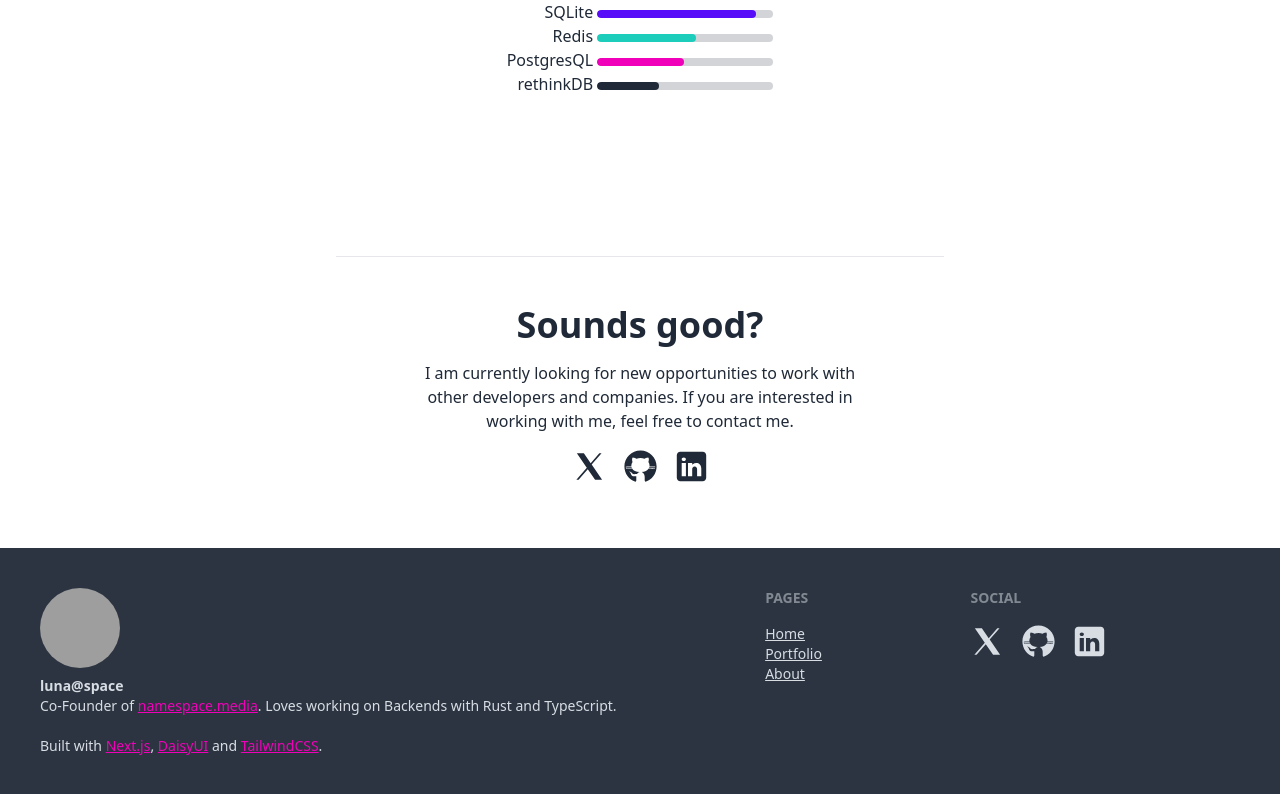
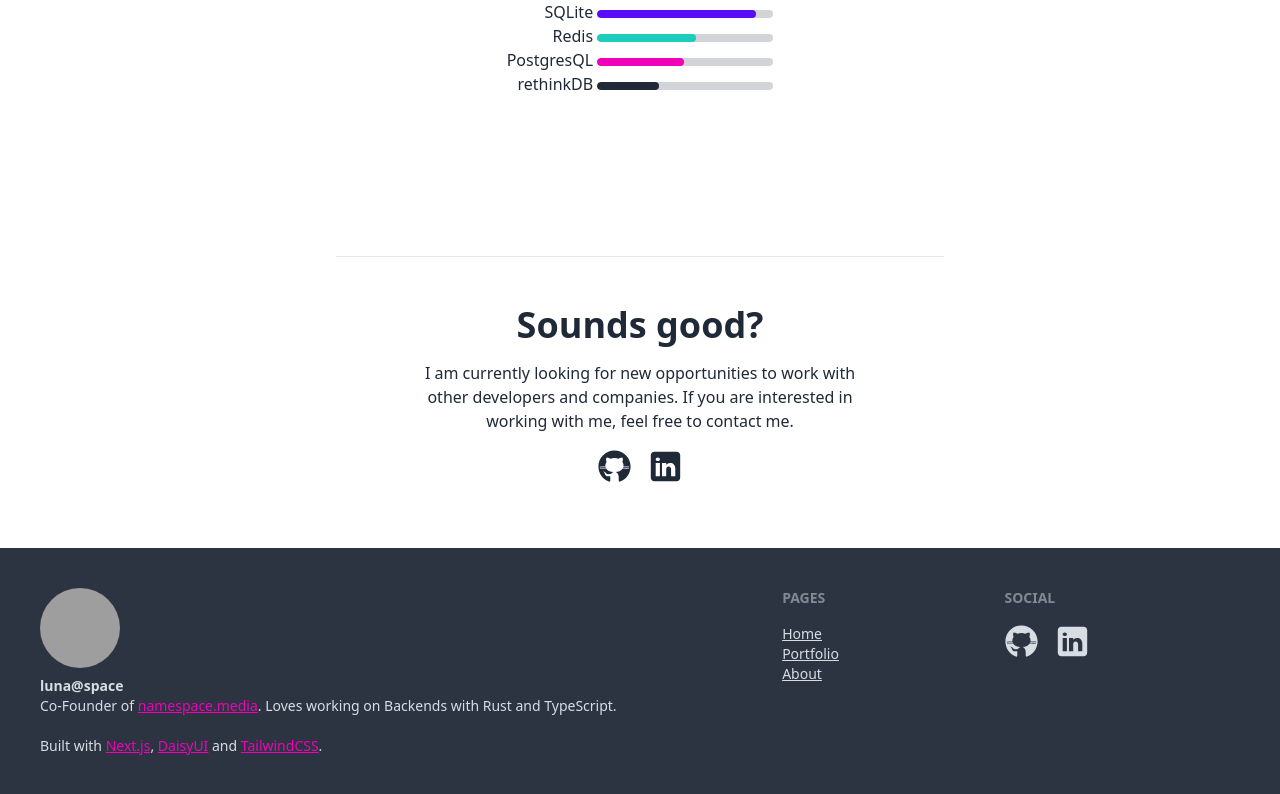
Before and after one commit to crnvl/portfolio, a Next.js app: page /portfolio in a window 1280 px wide. Shown: the part 1521-2315 px from the top of the page. Built offline with nearby package versions, Linux system fonts and the light colour scheme; grey boxes are pictures that could not be loaded.

Commit message:
feat: remove twitter links

```diff
--- a/src/app/about/page.tsx
+++ b/src/app/about/page.tsx
@@ -105,19 +105,6 @@ export default function About() {
               me, feel free to contact me.
             </p>
             <div className="grid grid-flow-col gap-4">
-              <Link href="https://twitter.com/angelsflyinhell">
-                <svg
-                  xmlns="http://www.w3.org/2000/svg"
-                  x="0px"
-                  y="0px"
-                  width="35"
-                  height="35"
-                  viewBox="0 0 50 50"
-                  className="fill-current"
-                >
-                  <path d="M 6.9199219 6 L 21.136719 26.726562 L 6.2285156 44 L 9.40625 44 L 22.544922 28.777344 L 32.986328 44 L 43 44 L 28.123047 22.3125 L 42.203125 6 L 39.027344 6 L 26.716797 20.261719 L 16.933594 6 L 6.9199219 6 z"></path>
-                </svg>
-              </Link>
               <Link href="https://github.com/angelsflyinhell">
                 <svg
                   xmlns="http://www.w3.org/2000/svg"
--- a/src/app/portfolio/page.tsx
+++ b/src/app/portfolio/page.tsx
@@ -277,19 +277,6 @@ export default function Portfolio() {
             feel free to contact me.
           </p>
           <div className="grid grid-flow-col gap-4">
-            <Link href="https://twitter.com/angelsflyinhell">
-              <svg
-                xmlns="http://www.w3.org/2000/svg"
-                x="0px"
-                y="0px"
-                width="35"
-                height="35"
-                viewBox="0 0 50 50"
-                className="fill-current"
-              >
-                <path d="M 6.9199219 6 L 21.136719 26.726562 L 6.2285156 44 L 9.40625 44 L 22.544922 28.777344 L 32.986328 44 L 43 44 L 28.123047 22.3125 L 42.203125 6 L 39.027344 6 L 26.716797 20.261719 L 16.933594 6 L 6.9199219 6 z"></path>
-              </svg>
-            </Link>
             <Link href="https://github.com/angelsflyinhell">
               <svg
                 xmlns="http://www.w3.org/2000/svg"
--- a/src/components/footer.tsx
+++ b/src/components/footer.tsx
@@ -57,19 +57,6 @@ export default function Footer() {
         <nav>
           <header className="footer-title">Social</header>
           <div className="grid grid-flow-col gap-4">
-            <Link href="https://twitter.com/angelsflyinhell">
-              <svg
-                xmlns="http://www.w3.org/2000/svg"
-                x="0px"
-                y="0px"
-                width="35"
-                height="35"
-                viewBox="0 0 50 50"
-                className="fill-current"
-              >
-                <path d="M 6.9199219 6 L 21.136719 26.726562 L 6.2285156 44 L 9.40625 44 L 22.544922 28.777344 L 32.986328 44 L 43 44 L 28.123047 22.3125 L 42.203125 6 L 39.027344 6 L 26.716797 20.261719 L 16.933594 6 L 6.9199219 6 z"></path>
-              </svg>
-            </Link>
             <Link href="https://github.com/angelsflyinhell">
               <svg
                 xmlns="http://www.w3.org/2000/svg"
```
